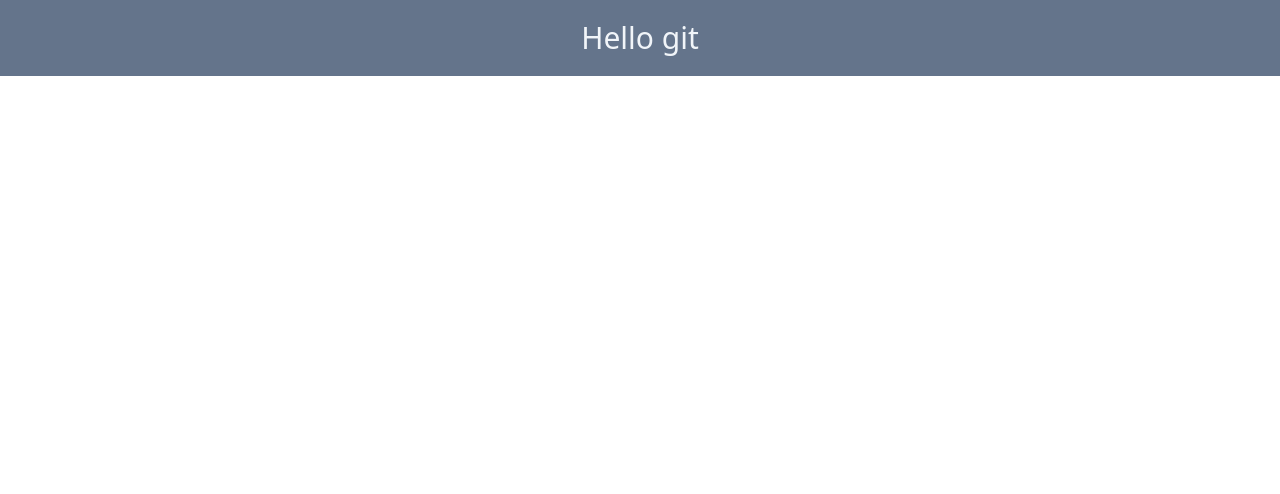
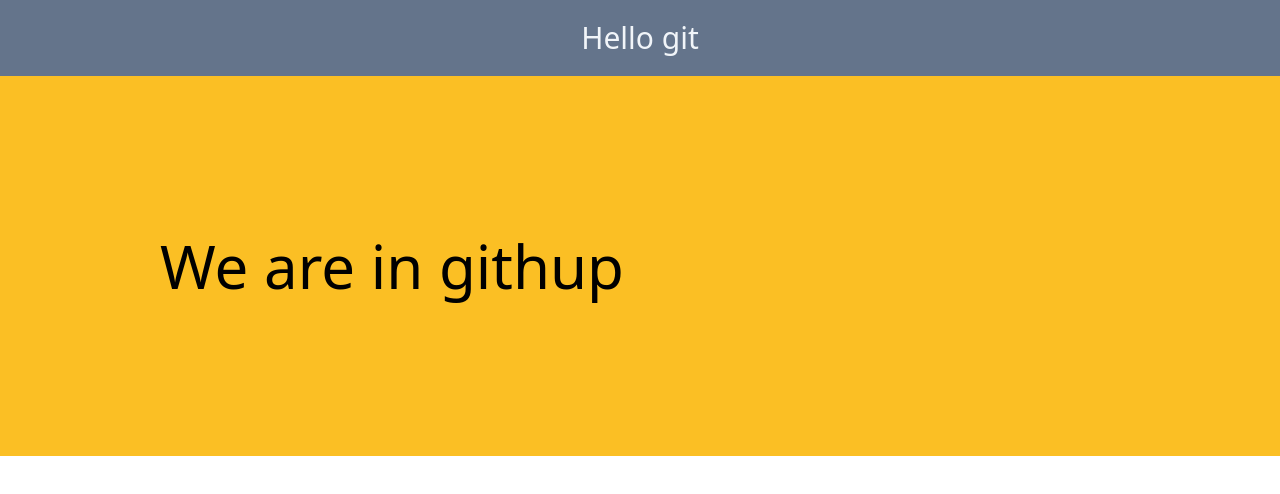
Before and after one commit to xKometa/kosmos-A, a website: page index.html in a window 1280 px wide. Drawn offline with Linux system fonts and the light colour scheme.

Commit message:
add hero section

```diff
--- a/index.html
+++ b/index.html
@@ -11,5 +11,8 @@
     <header class="p-5 bg-slate-500 text-slate-100">
       <h3 class="text-center text-3xl">Hello git</h3>
     </header>
+    <section class="p-40 bg-amber-400 flex justify-start">
+      <h2 class="text-6xl">We are in githup</h2>
+    </section>
   </body>
 </html>
```
Also changed, not shown: css/style.css.
